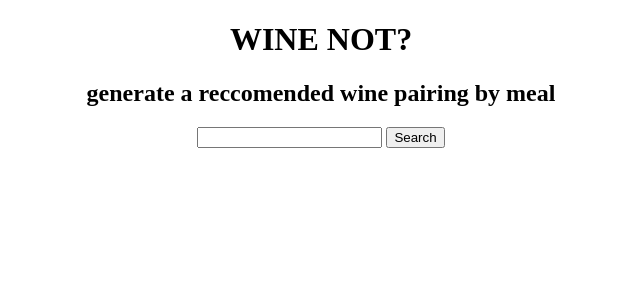
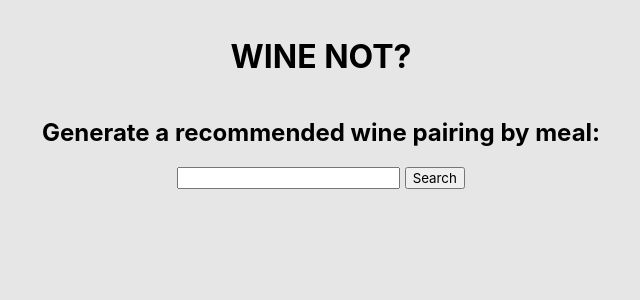
Before and after one commit to ljdutton2/Wine_pairings, a Node server app: template views/home.handlebars in a window 1280 px wide. Shown: the top 300 px of the page, without its empty margins (319-959 px from the left). Run offline with Node 20, Linux system fonts and the light colour scheme; the template is opened without the code that fills it, so the values that code supplies are empty; some libraries are stand-ins or nearby versions.

Commit message:
just a lil bit of stylin

```diff
--- a/app.js
+++ b/app.js
@@ -1,20 +1,18 @@
-//express
+//set up for express
 const express = require("express");
 const app = express();
-//url including input food item and my api key
-const url = "https://api.spoonacular.com/:food/wine/pairing?apiKey=API_KEY";
-//this should go in .env at some point but we not super worried about that now
-//const API_KEY = "0f84c57f2e6b4079ad0510b7e5deefad";
-//variables and set up for handlebars frontend
+
+//set up for handlebars frontend
 const { engine } = require("express-handlebars");
-//to fetch data from spoonacular
-const fetch = require("node-fetch");
-//to hide secret variables from github
-require("dotenv").config();
-
 app.engine("handlebars", engine());
 app.set("view engine", "handlebars");
 app.set("views", "./views");
+
+//set up for styles
+app.use(express.static("public"));
+
+const fetch = require("node-fetch"); //to fetch data from spoonacular API
+require("dotenv").config(); //to hide secret variables from github
 
 app.get("/", (req, res) => {
   let food = "";
--- /dev/null
+++ b/public/styles.css
@@ -0,0 +1,71 @@
+* {
+    font-family: -apple-system, BlinkMacSystemFont, "Segoe UI", Roboto, Oxygen,
+      Ubuntu, Cantarell, "Open Sans", "Helvetica Neue", sans-serif;
+  }
+
+  body {
+    overflow-x: hidden;
+    display: flex;
+    flex-direction: column;
+    align-items: center;
+    text-align: center;
+    background-color: #e6e6e6;
+    margin: 1em 10em;
+  }
+
+  header {
+    width: 100vw;
+    display: flex;
+    flex-direction: column;
+    align-items: center;
+    background-color: #5c7aea;
+    color: #e6e6e6;
+    padding: 2rem;
+    margin-bottom: 2rem;
+  }
+
+  header > h1 {
+    font-size: 4rem;
+  }
+
+  header > form {
+    width: 35%;
+    display: flex;
+    flex-direction: row;
+    align-items: center;
+    justify-content: center;
+  }
+
+  header > form > input {
+    margin-right: 0;
+    border: 2px solid #e6e6e6;
+    border-right: none;
+    width: 80%;
+    font-size: 1rem;
+    border-radius: 10px 0px 0px 10px;
+    padding: 0.5rem;
+  }
+
+  header > form > button {
+    margin-left: 0;
+    border: 2px solid #e6e6e6;
+    border-left: none;
+    width: 15%;
+    font-size: 1rem;
+    padding: 0.5rem;
+    border-radius: 0px 10px 10px 0px;
+  }
+
+  .wine {
+    width: 80%;
+    display: flex;
+    flex-direction: row;
+    align-items: center;
+    justify-content: center;
+    flex-wrap: wrap;
+    margin:1em 1em;
+
+  }
+  button {
+    margin-bottom: 2em;
+  }
--- a/views/home.handlebars
+++ b/views/home.handlebars
@@ -2,7 +2,7 @@
 <html lang="en">
   <head>
       <h1><center>WINE NOT?</center></h1>
-      <h2><center>generate a reccomended wine pairing by meal</center></h2>
+      <h2><center>Generate a recommended wine pairing by meal:</center></h2>
     <form action="/" method="GET"><center>
         <input type="text" name="food" autocomplete="on">
         <button type="submit">Search</button></center>
--- a/views/layouts/main.handlebars
+++ b/views/layouts/main.handlebars
@@ -1,6 +1,8 @@
 <!DOCTYPE html>
 <html lang="en">
+
   <head>
+    <link rel="stylesheet" href="styles.css" />
     <meta charset="UTF-8" />
     <meta http-equiv="X-UA-Compatible" content="IE=edge" />
     <meta name="viewport" content="width=device-width, initial-scale=1.0" />
```
Also changed, not shown: README.md.
